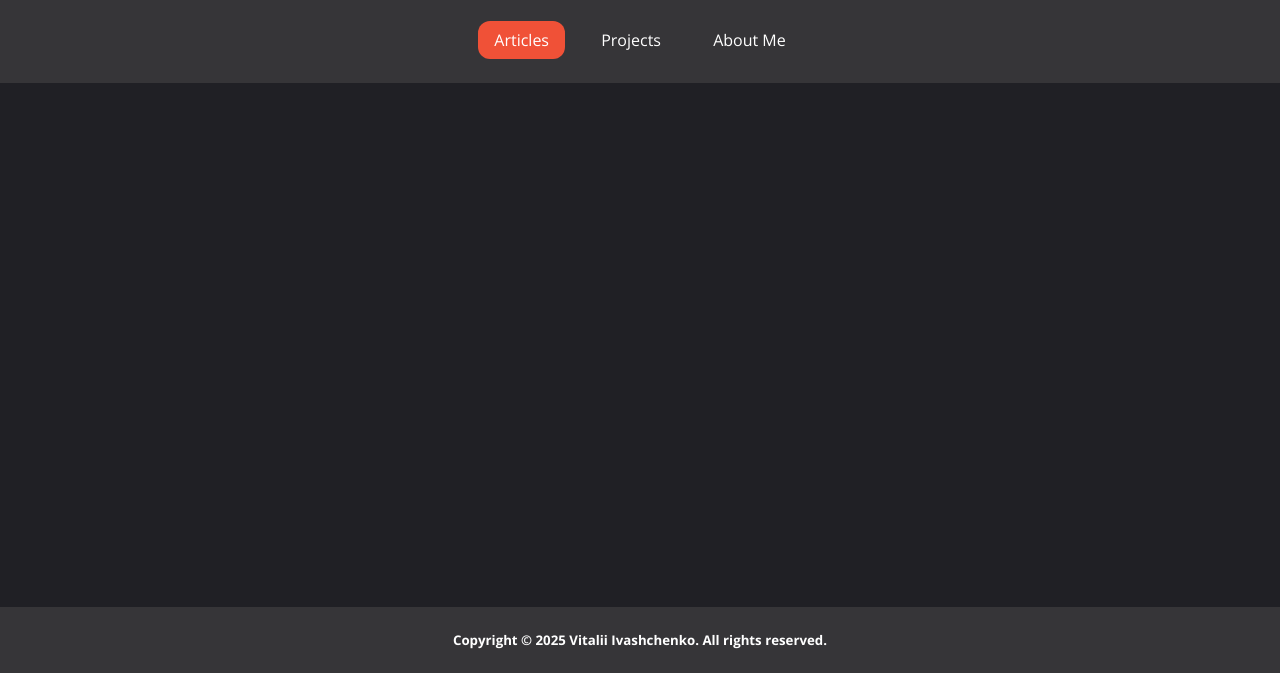
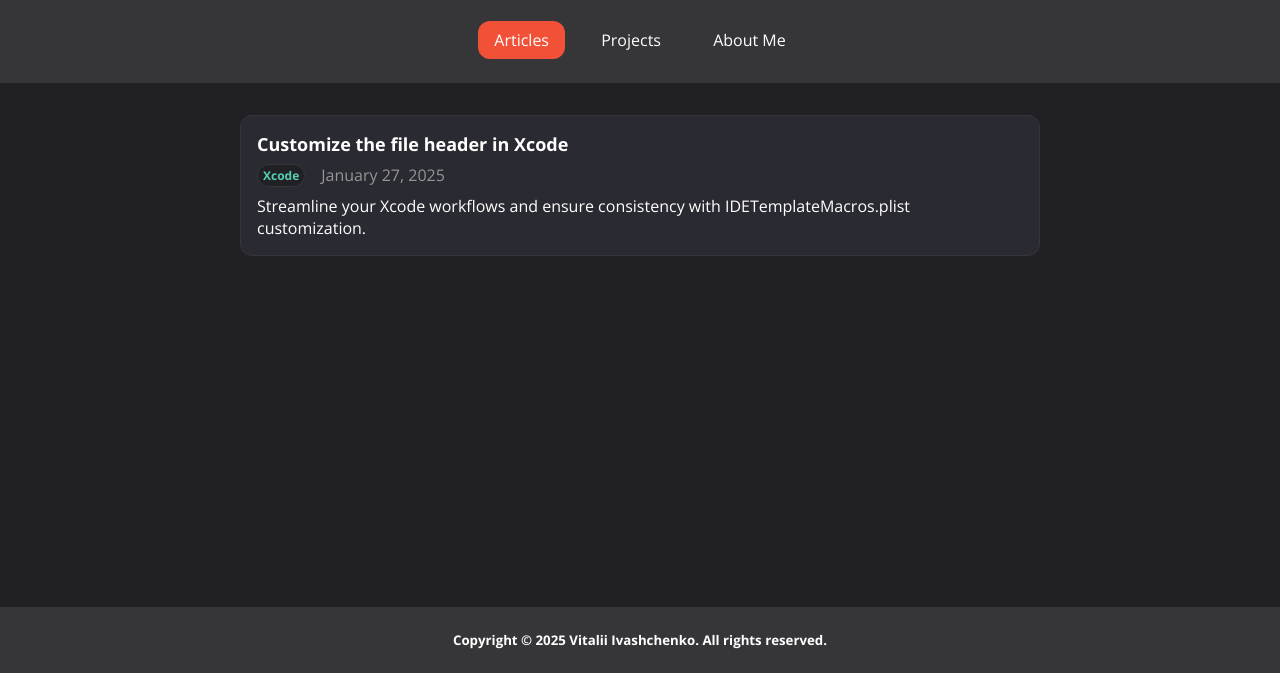
Before and after one commit to v-ivashchenko/blog, a plain HTML site: page index.html in a window 1280 px wide. Shown: the part 127-800 px from the top of the page. Drawn offline with nearby package versions, Linux system fonts and the light colour scheme.

Commit message:
Update list of articles

```diff
--- /dev/null
+++ b/assets/javascripts/article.js
@@ -0,0 +1,24 @@
+class Article extends HTMLElement {
+    connectedCallback() {
+        const date = this.getAttribute('date');
+        const description = this.getAttribute('description');
+        const link = this.getAttribute('link');
+        const tags = this.getAttribute('tags');
+        const title = this.getAttribute('title');
+
+        this.innerHTML = `
+        <div class="post-article">
+            <a href=${link}>
+                <div class="title">${title}</div>
+                <div class="horizontal-container" style="margin-bottom: 0.5rem; margin-top: 0.5rem">
+                    <div class="tag">${tags}</div>
+                    <div style="color: #959595;">${date}</div>
+                </div>
+                ${description}
+            </a>
+        </div>
+      `;
+    }
+}
+
+customElements.define('post-article', Article);
--- a/index.html
+++ b/index.html
@@ -13,6 +13,7 @@
     <meta name="viewport" content="width=device-width, initial-scale=1.0">
     <title>Articles | Vitalii Ivashchenko</title>
 
+    <script src="assets/javascripts/article.js" defer></script>
     <script src="assets/javascripts/footer.js" defer></script>
     <script src="assets/javascripts/header.js" defer></script>
 </head>
@@ -21,7 +22,12 @@
     <main-header></main-header>
 
     <main>
-
+        <div class="block">
+            <post-article date="January 27, 2025" style="width: 100%;"
+                description="Streamline your Xcode workflows and ensure consistency with IDETemplateMacros.plist customization."
+                link="articles/customize-the-file-header-in-xcode.html" tags="Xcode"
+                title="Customize the file header in Xcode"></post-article>
+        </div>
     </main>
 
     <main-footer></main-footer>
```
